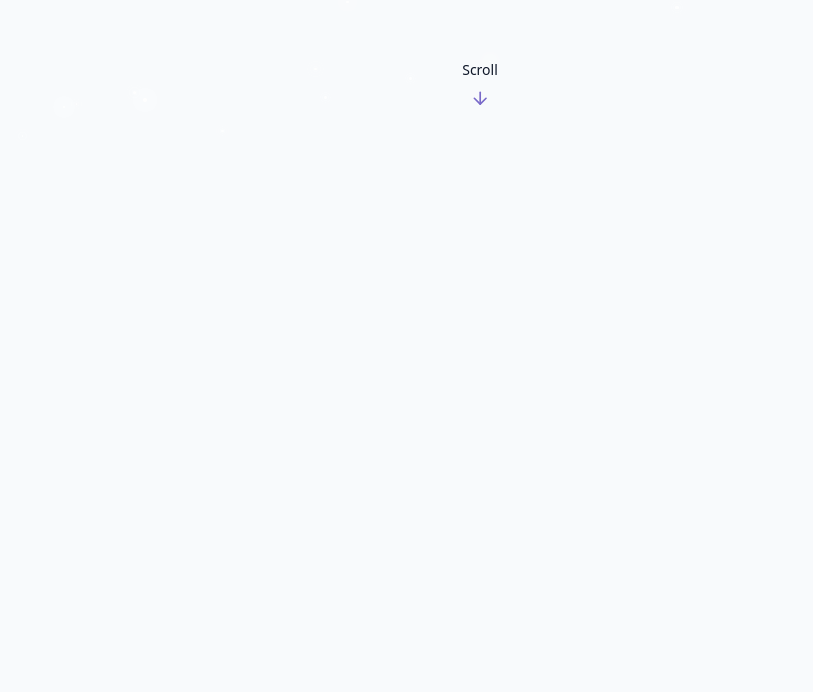
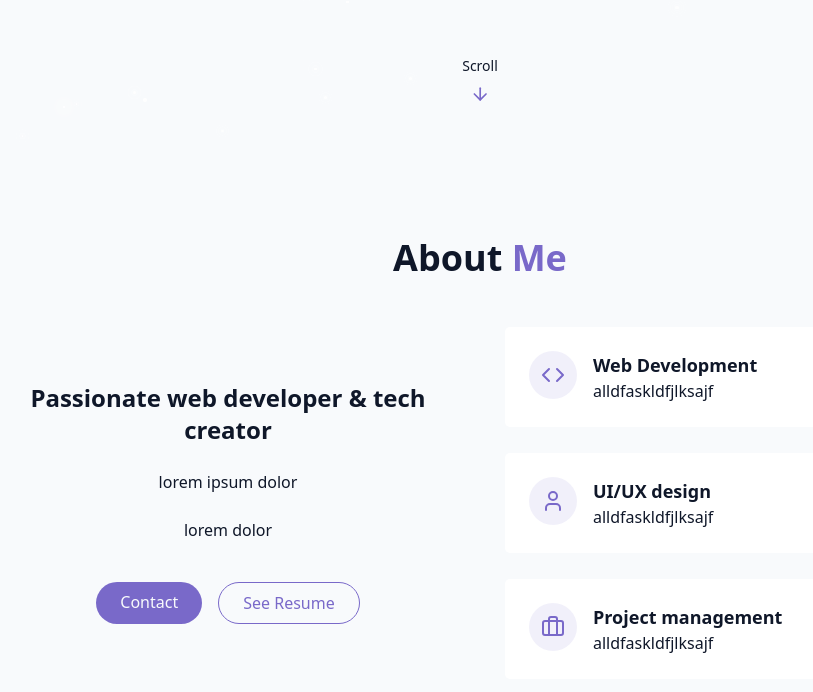
Before and after one commit to judithwu/personal_website, a React (Vite) app: page / in a window 1280 px wide. Shown: the part 658-1350 px from the top of the page, without its empty margins (160-973 px from the left). Before the commit the page ends 800 px from the top, so only its background shows below. Built offline with nearby package versions, Linux system fonts and the light colour scheme.

Commit message:
about section finished

```diff
--- /dev/null
+++ b/src/components/AboutSection.jsx
@@ -0,0 +1,67 @@
+import { Briefcase, Code, User } from "lucide-react";
+
+
+export const AboutSection = () => {
+  return (
+    <section id="about" className="py-24 px-4 relative">
+      <div className="container mx-auto max-w-5xl">
+        <h2 className="text-3xl md:text-4xl font-bold mb-12 text-center">
+          About <span className="text-primary"> Me</span>
+        </h2>
+
+        <div className="grid grid-cols-1 md:grid-cols-2 gap-12 items-center">
+          <div className="space-y-6">
+            <h3 className="text-2xl font-semibold">Passionate web developer & tech creator</h3>
+            <p className="text-muted-foreground">lorem ipsum dolor</p>
+            <p className="text-muted-foreground">lorem dolor</p>
+
+            <div className="flex flex-col sm:flex-row gap-4 pt-4 justify-center">
+              <a href="#contact" className="space-button"> Contact </a>
+              <a
+                href=""
+                className="px-6 py-2 rounded-full border border-primary text-primary hover:bg-primary/10 transition-colors duration-300">
+                See Resume
+              </a>
+            </div>
+          </div>
+
+          <div className="grid grid-cols-1 gap-6">
+            <div className="gradient-border p-6 card-hover">
+              <div className="flex items-start gap-4">
+                <div className="p-3 rounded-full bg-primary/10">
+                  <Code className="h-6 w-6 text-primary"/>
+                </div>
+                <div className="text-left">
+                  <h4 className="font-semibold text-lg"> Web Development </h4>
+                  <p className="text-muted-foreground">alldfaskldfjlksajf</p>
+                </div>
+              </div>
+            </div>
+            <div className="gradient-border p-6 card-hover">
+              <div className="flex items-start gap-4">
+                <div className="p-3 rounded-full bg-primary/10">
+                  <User className="h-6 w-6 text-primary"/>
+                </div>
+                <div className="text-left">
+                    <h4 className="font-semibold text-lg"> UI/UX design </h4>
+                    <p className="text-muted-foreground">alldfaskldfjlksajf</p>
+                </div>
+              </div>
+            </div>
+            <div className="gradient-border p-6 card-hover">
+              <div className="flex items-start gap-4">
+                <div className="p-3 rounded-full bg-primary/10">
+                  <Briefcase className="h-6 w-6 text-primary"/>
+                </div>
+                <div className="text-left">
+                    <h4 className="font-semibold text-lg"> Project management </h4>
+                    <p className="text-muted-foreground">alldfaskldfjlksajf</p>
+                </div>
+              </div>
+            </div>
+          </div>
+        </div>
+      </div>
+    </section>
+  );
+};
--- a/src/pages/Home.jsx
+++ b/src/pages/Home.jsx
@@ -2,6 +2,7 @@
 import { ThemeToggle } from "../components/ThemeToggle";
 import { StarBackground } from "@/components/StarBackground";
 import { HeroSection } from "../components/HeroSection";
+import { AboutSection } from "../components/AboutSection";
 
 export const Home = () => {
   return (
@@ -18,6 +19,7 @@
     {/* main content */}
     <main>
       <HeroSection />
+      <AboutSection />
     </main>
 
     {/* footer */}
```
